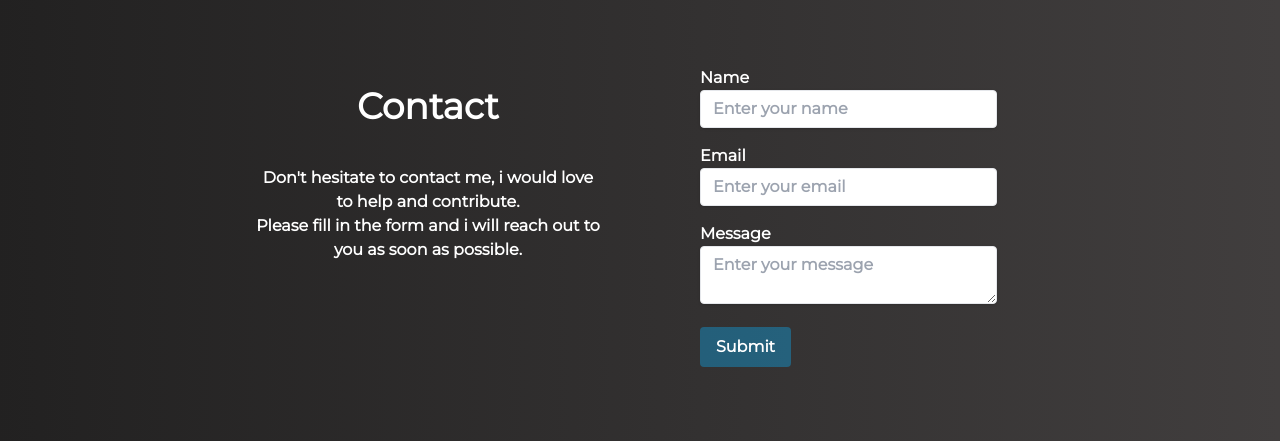
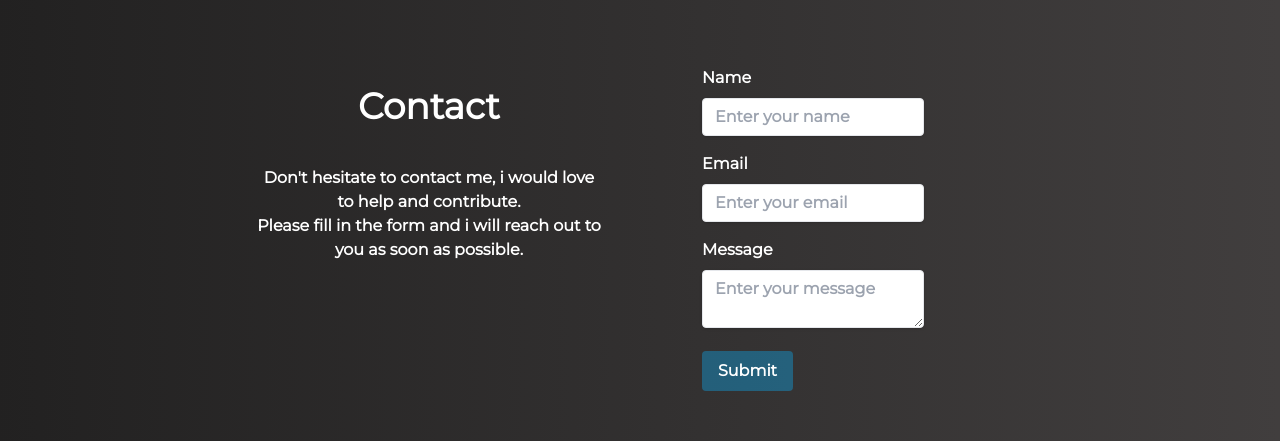
Before and after one commit to DimYiannis/My_Portfolio, a Nuxt app: page / in a window 1280 px wide. Shown: the part 1098-1539 px from the top of the page. Built offline with nearby package versions, Linux system fonts and the light colour scheme.

Commit message:
Update ContactForm.vue

```diff
--- a/components/ContactForm.vue
+++ b/components/ContactForm.vue
@@ -1,17 +1,17 @@
 <template>
     <form class="min-w-max  mx-auto tablet:mx-20 "
     name="contact"
-    method="POST"
-    data-netlify="true"
-    data-netlify-honeypot="bot-field"
+    netlify="true"
     @submit.prevent="submitForm">
 
       <input type="hidden" name="form-name" value="contact"/>
 
           <div class="mb-4">
-            <label class="block font-bold mb-2" >
+            <label class="block font-bold mb-2" for="name" >
               Name
-              <input
+            </label>
+
+            <input
               class="shadow appearance-none border rounded w-full py-2 px-3 text-gray-700
               leading-tight focus:outline-none focus:shadow-outline"
               name="name"
@@ -20,13 +20,15 @@
               placeholder="Enter your name"
               v-model="name"
               >
-            </label>
 
           </div>
           <div class="mb-4">
-            <label class="block font-bold mb-2" >
+            <label class="block font-bold mb-2" for="email" >
               Email
-              <input
+
+            </label>
+
+            <input
               class="shadow appearance-none border rounded w-full py-2 px-3 text-gray-700
               leading-tight focus:outline-none focus:shadow-outline"
               name="email"
@@ -35,13 +37,14 @@
               placeholder="Enter your email"
               v-model="email"
             >
+          </div>
+          <div class="mb-4">
+            <label class="block font-bold mb-2" for="message">
+              Message
+
             </label>
 
-          </div>
-          <div class="mb-4">
-            <label class="block font-bold mb-2" >
-              Message
-              <textarea
+            <textarea
               class="shadow appearance-none border rounded w-full py-2 px-3 text-gray-700
               leading-tight focus:outline-none focus:shadow-outline"
               name="message"
@@ -49,7 +52,6 @@
               placeholder="Enter your message"
               v-model="message"
             ></textarea>
-            </label>
 
           </div>
           <div class="flex items-center justify-between">
```
